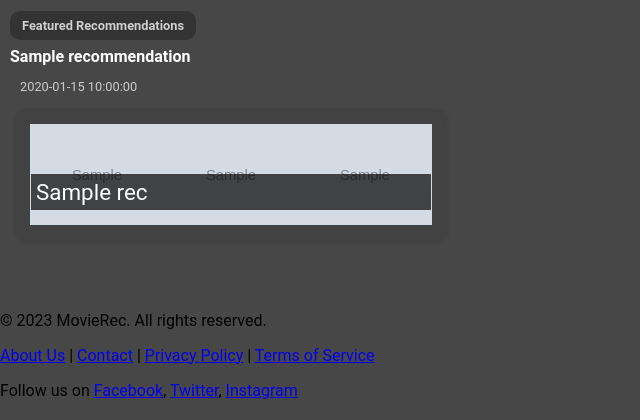
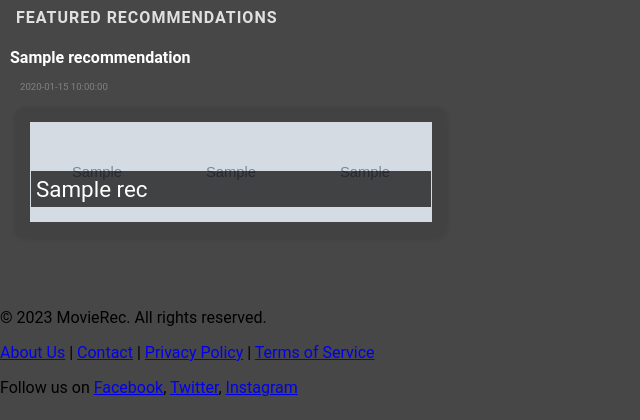
Before and after one commit to DennyBart/MovieRexBuilder, a Flask app: template templates/mobile/index.html in a window 1280 px wide. Shown: the part 69-489 px from the top of the page, without its empty margins (0-640 px from the left). Run offline with Flask 3, Linux system fonts and the light colour scheme; the template is opened without the code that fills it: most values are stand-ins (such as "Sample title", 1, 10 or a date in 2020); grey boxes marked "Sample" are stand-in pictures; some web fonts are replaced.

Commit message:
Update landing page formatting

```diff
--- a/templates/mobile/index.html
+++ b/templates/mobile/index.html
@@ -117,9 +117,9 @@
             flex-shrink: 0;
         }
         .replaced-at {
-            font-size: 0.8em;
+            font-size: 0.6em;
             margin-left: 20px; /* Adjust as needed */
-            color: rgba(245, 245, 245, 0.766);  /* Optional: Style it as you see fit */
+            color: grey;  /* Optional: Style it as you see fit */
         }
 
         .recommendation:hover {
@@ -227,17 +227,23 @@
 
         .page-title {
             font-family: 'Roboto', sans-serif;
-            font-size: 0.8em;
-            margin-right: 20px;
-            margin-left: 10px;
-            flex-shrink: 0;
-            color: rgba(255, 255, 255, 0.77);
-            border: 2px solid #333333;
-            border-radius: 10px; /* Rounded corners */
-            padding: 5px 10px; /* Padding inside the border */
-            background-color: #333333; /* Background color for the text */
+            font-size: 1.0em;
+            margin-top: 0; /* Adjust this to reduce space above the title */
+            margin-right: 20px; /* Right margin */
+            margin-bottom: 1px; /* Bottom margin, reduced from before */
+            flex-shrink: 0; /* Prevent the title from shrinking */
+            color: #E0E0E0; /* Light grey color for differentiation */
+            padding: 0.5em 1em; /* Padding inside the border */
+            background-color: transparent; /* Make background transparent or match the header */
+            border-bottom-right-radius: 10px; /* Only bottom-right corner is rounded */
+            font-weight: 500; /* Less bold than a full bold to not overpower */
+            letter-spacing: 1px; /* Add spacing between letters */
+            font-weight: bold; /* Make the font bold */
+            padding-bottom: 5px; /* Add some space below the text */
+            border-bottom: 2px solid #474747; /* Add a subtle line below the text */
+            text-transform: uppercase; /* Capitalize the text */
+            cursor: default; /* Ensure cursor doesn't change to pointer */
             display: inline-block; /* Only take up as much width as the content */
-            margin-bottom: -10px; /* Reduced from whatever it was before */
         }
 
         /* Mobile Styles */
```
Also changed, not shown: templates/desktop/index.html (+16 -10 lines).
